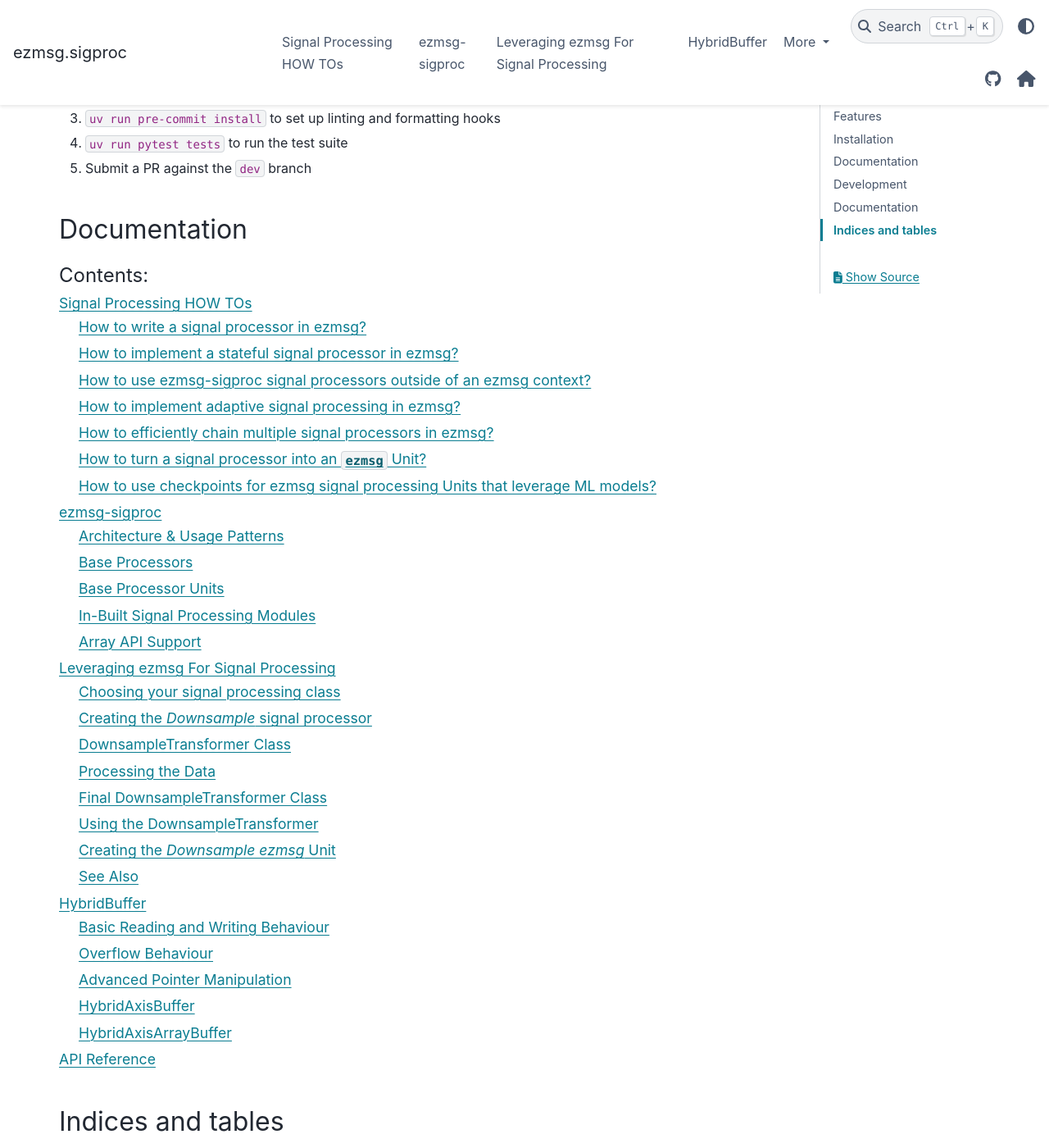
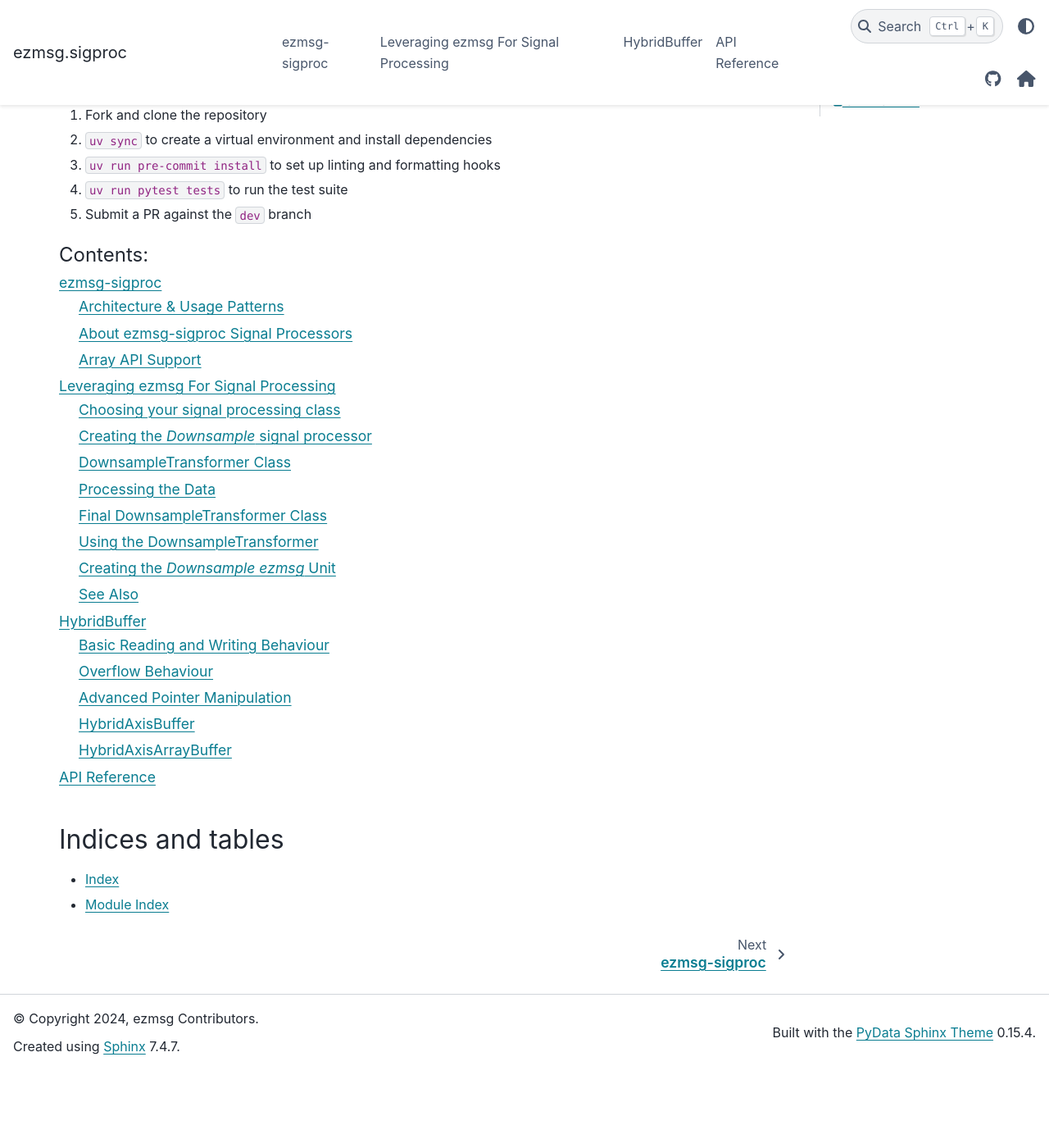
Before and after one commit to ezmsg-org/ezmsg-sigproc, a Sphinx documentation site: the page built from docs/source/index.md, in a window 1280 px wide and 1400 px high, scrolled down 1078 px. Shown: the whole window at 82% size. Built offline with Sphinx 7.4.7 and the PyData theme 0.15.4, drawn with Linux system fonts in a browser that asks for light colours; the version number could not be read and is left out; after the commit the page ends 2384 px from its top, so only the background shows below that; some of the changed text lies outside the part shown.

Commit message:
Significant restructuring of the docs, fixing dead links, removing redundant information, etc.

````diff
--- a/README.md
+++ b/README.md
@@ -10,8 +10,9 @@
 * **Windowing** - Sliding windows and buffering utilities
 * **Math operations** - Arithmetic, log, abs, difference, and more
 * **Signal generation** - Synthetic signal generators
+* More! Brows the API documentation for more details.
 
-All modules use `AxisArray` as the primary data structure for passing signals between components.
+All modules use [`AxisArray`](https://www.ezmsg.org/ezmsg/reference/API/axisarray.html) as the primary data structure for passing signals between components. The default data backend is NumPy, but other backends are supported via the Array API such as CuPy and MLX.
 
 ## Installation
 
--- a/docs/source/guides/explanations/sigproc.rst
+++ b/docs/source/guides/explanations/sigproc.rst
@@ -356,6 +356,6 @@
 See Also
 ********************************
 
-1. `Signal Processor Documentation <sigproc_processor_documentation>`_
-#. `Signal Processing Tutorial <../../tutorials/signalprocessing.html>`_
-#. `Signal Processing HOW TOs <../../how-tos/signalprocessing/main.html>`_
+#. :doc:`Signal Processing Tutorial <../tutorials/signalprocessing>` — end-to-end walkthrough building a processor and Unit
+#. `ezmsg-baseproc documentation <https://www.ezmsg.org/ezmsg-baseproc/>`_ — base class API reference and implementation guide
+#. :doc:`ezmsg-sigproc API reference <../../api/index>` — autogenerated reference for all sigproc modules
--- a/docs/source/guides/how-tos/signalprocessing/adaptive.rst
+++ /dev/null
@@ -1,4 +0,0 @@
-How to implement adaptive signal processing in ezmsg?
-#######################################################
-
-(under construction)
--- a/docs/source/guides/how-tos/signalprocessing/checkpoint.rst
+++ /dev/null
@@ -1,4 +0,0 @@
-How to use checkpoints for ezmsg signal processing Units that leverage ML models?
-######################################################################################
-
-(under construction)
--- a/docs/source/guides/how-tos/signalprocessing/composite.rst
+++ /dev/null
@@ -1,6 +0,0 @@
-How to efficiently chain multiple signal processors in ezmsg?
-#############################################################
-
-For general composite processor implementation guidance, see the `ezmsg-baseproc documentation <https://www.ezmsg.org/ezmsg-baseproc/guides/ProcessorsBase.html>`_.
-
-(under construction)
--- a/docs/source/guides/how-tos/signalprocessing/content-signalprocessing.rst
+++ /dev/null
@@ -1,13 +0,0 @@
-Signal Processing HOW TOs
-##########################
-
-.. toctree::
-    :maxdepth: 1
-
-    processor
-    stateful
-    standalone
-    adaptive
-    composite
-    unit
-    checkpoint
--- a/docs/source/guides/how-tos/signalprocessing/processor.rst
+++ /dev/null
@@ -1,8 +0,0 @@
-How to write a signal processor in ezmsg?
-#########################################
-
-For general processor implementation guidance, see the `ezmsg-baseproc documentation <https://www.ezmsg.org/ezmsg-baseproc/guides/ProcessorsBase.html>`_.
-
-For signal processing specific patterns, see the existing processors in ``ezmsg.sigproc`` as examples.
-
-(under construction)
--- a/docs/source/guides/how-tos/signalprocessing/standalone.rst
+++ /dev/null
@@ -1,4 +0,0 @@
-How to use ezmsg-sigproc signal processors outside of an ezmsg context?
-###############################################################################
-
-(under construction)
--- a/docs/source/guides/how-tos/signalprocessing/stateful.rst
+++ /dev/null
@@ -1,8 +0,0 @@
-How to implement a stateful signal processor in ezmsg?
-######################################################
-
-For general stateful processor implementation guidance, see the `ezmsg-baseproc documentation <https://www.ezmsg.org/ezmsg-baseproc/guides/ProcessorsBase.html>`_.
-
-For signal processing specific patterns using stateful processors, see implementations like ``ChebyshevFilterTransformer`` and ``WindowTransformer`` as examples.
-
-(under construction)
--- a/docs/source/guides/how-tos/signalprocessing/unit.rst
+++ /dev/null
@@ -1,41 +0,0 @@
-How to turn a signal processor into an ``ezmsg`` Unit?
-######################################################
-
-For general guidance on converting processors to ezmsg Units, see the `ezmsg-baseproc documentation <https://www.ezmsg.org/ezmsg-baseproc/guides/ProcessorsBase.html#implementing-a-custom-ezmsg-unit>`_.
-
-Example with Signal Processing
-------------------------------
-
-To convert a signal processor to an ``ezmsg`` Unit:
-
-1. **Define the Processor**: Create a class that inherits from the appropriate base class (e.g., ``BaseTransformer``, ``BaseStatefulTransformer``).
-2. **Implement the Processing Logic**: Override the ``_process`` method to implement the signal processing logic.
-3. **Create the Unit**: Inherit from the appropriate Unit base class (e.g., ``BaseTransformerUnit``).
-
-.. code-block:: python
-
-   import ezmsg.core as ez
-   from ezmsg.util.messages.axisarray import AxisArray
-   from ezmsg.baseproc import BaseTransformer, BaseTransformerUnit
-
-
-   class MyProcessorSettings(ez.Settings):
-       # Your settings here
-       pass
-
-
-   class MyProcessor(BaseTransformer[MyProcessorSettings, AxisArray, AxisArray]):
-       def _process(self, message: AxisArray) -> AxisArray:
-           # Your signal processing logic here
-           return message
-
-
-   class MyUnit(BaseTransformerUnit[
-           MyProcessorSettings,
-           AxisArray,
-           AxisArray,
-           MyProcessor,
-       ]):
-       SETTINGS = MyProcessorSettings
-
-(under construction)
--- a/docs/source/guides/sigproc/architecture.rst
+++ b/docs/source/guides/sigproc/architecture.rst
@@ -33,9 +33,10 @@
 Where to Learn Next
 -------------------
 
-* Study the :doc:`base` page to master the processor architecture.
+* Read the :doc:`../explanations/sigproc` explainer to master the processor architecture.
+* Follow the :doc:`../tutorials/signalprocessing` to build a processor and Unit from scratch.
+* See the `ezmsg-baseproc documentation <https://www.ezmsg.org/ezmsg-baseproc/>`_ for the base class API and implementation details.
 * Explore unit tests in the repository for hands-on examples of composing processors and Units.
 * Review the `ezmsg framework <https://www.ezmsg.org>`_ to understand the surrounding ecosystem.
-* Experiment with the code—try running processors standalone and then integrate them into a small pipeline to observe the trade-offs firsthand.
 
 This approach equips newcomers to choose the right level of abstraction—raw processor, Unit wrapper, or full pipeline—based on the demands of their analysis or streaming application.
--- a/docs/source/guides/sigproc/base.rst
+++ /dev/null
@@ -1,15 +0,0 @@
-Base Processors
-===============
-
-The base processor classes are provided by the ``ezmsg-baseproc`` package and re-exported from ``ezmsg.sigproc.base`` for backwards compatibility.
-
-For detailed documentation on the base processor architecture, see the `ezmsg-baseproc documentation <https://www.ezmsg.org/ezmsg-baseproc/>`_.
-
-.. note::
-   New code should import directly from ``ezmsg.baseproc`` instead of ``ezmsg.sigproc.base``.
-
-API Reference
--------------
-
-The following classes are re-exported from ``ezmsg.baseproc``.
-See the :doc:`ezmsg.sigproc.base API page </api/generated/ezmsg.sigproc.base>` for the full reference.
--- a/docs/source/guides/sigproc/content-sigproc.rst
+++ b/docs/source/guides/sigproc/content-sigproc.rst
@@ -1,27 +1,9 @@
 ezmsg-sigproc
 ===============
-
-Timeseries signal processing implementations in ezmsg, leveraging numpy and scipy.
-Most of the methods and classes in this extension are intended to be used in building signal processing pipelines.
-They use :class:`ezmsg.util.messages.axisarray.AxisArray` as the primary data structure for passing signals between components.
-The message's data are typically NumPy arrays, though many transformers support the
-:doc:`Array API standard <../explanations/array_api>` for use with CuPy, PyTorch, and other backends.
-
-.. note::
-
-   Some generators might yield valid :class:`AxisArray` messages with ``.data`` size of 0.
-   This may occur when the generator receives inadequate data to produce a valid output, such as when windowing or buffering.
-
-`ezmsg-sigproc` contains two types of modules:
-
-- base processors and units that provide fundamental building blocks for signal processing pipelines
-- in-built signal processing modules that implement common signal processing techniques
 
 .. toctree::
     :maxdepth: 1
 
     architecture
-    base
-    units
-    processors
+    ../explanations/sigproc
     ../explanations/array_api
--- a/docs/source/guides/sigproc/processors.rst
+++ /dev/null
@@ -1,149 +0,0 @@
-In-Built Signal Processing Modules
-======================================================
-
-Here is the API reference for the in-built signal processing modules included in the `ezmsg-sigproc` extension.
-
-ezmsg.sigproc.activation
---------------------------
-
-.. automodule:: ezmsg.sigproc.activation
-    :members:
-
-
-ezmsg.sigproc.affinetransform
--------------------------------
-
-.. automodule:: ezmsg.sigproc.affinetransform
-    :members:
-
-
-ezmsg.sigproc.aggregate
--------------------------
-
-.. automodule:: ezmsg.sigproc.aggregate
-    :members:
-    :undoc-members:
-
-
-ezmsg.sigproc.bandpower
--------------------------
-
-.. automodule:: ezmsg.sigproc.bandpower
-    :members:
-
-
-ezmsg.sigproc.filter
-----------------------
-
-.. automodule:: ezmsg.sigproc.filter
-    :members:
-
-ezmsg.sigproc.butterworthfilter
----------------------------------
-
-.. automodule:: ezmsg.sigproc.butterworthfilter
-    :members:
-
-
-ezmsg.sigproc.decimate
-------------------------
-
-.. automodule:: ezmsg.sigproc.decimate
-    :members:
-
-
-ezmsg.sigproc.denormalize
-------------------------
-
-.. automodule:: ezmsg.sigproc.denormalize
-    :members:
-
-
-ezmsg.sigproc.downsample
---------------------------
-
-.. automodule:: ezmsg.sigproc.downsample
-    :members:
-
-
-ezmsg.sigproc.ewmfilter
--------------------------
-
-.. automodule:: ezmsg.sigproc.ewmfilter
-    :members:
-
-
-ezmsg.sigproc.math
------------------------
-
-.. automodule:: ezmsg.sigproc.math.clip
-    :members:
-
-.. automodule:: ezmsg.sigproc.math.difference
-    :members:
-
-.. automodule:: ezmsg.sigproc.math.invert
-    :members:
-
-.. automodule:: ezmsg.sigproc.math.log
-    :members:
-
-.. automodule:: ezmsg.sigproc.math.scale
-    :members:
-
-
-ezmsg.sigproc.sampler
------------------------
-
-.. automodule:: ezmsg.sigproc.sampler
-    :members:
-
-
-ezmsg.sigproc.scaler
-----------------------
-
-.. automodule:: ezmsg.sigproc.scaler
-    :members:
-
-
-ezmsg.sigproc.signalinjector
-------------------------------
-
-.. automodule:: ezmsg.sigproc.signalinjector
-    :members:
-
-
-ezmsg.sigproc.slicer
------------------------
-
-.. automodule:: ezmsg.sigproc.slicer
-    :members:
-
-
-ezmsg.sigproc.spectrum
-------------------------
-
-.. automodule:: ezmsg.sigproc.spectrum
-    :members:
-    :undoc-members:
-
-
-ezmsg.sigproc.spectrogram
----------------------------
-
-.. automodule:: ezmsg.sigproc.spectrogram
-    :members:
-
-
-ezmsg.sigproc.synth
----------------------
-
-.. automodule:: ezmsg.sigproc.synth
-    :members:
-
-
-ezmsg.sigproc.window
-----------------------
-
-.. automodule:: ezmsg.sigproc.window
-    :members:
--- a/docs/source/guides/sigproc/units.rst
+++ /dev/null
@@ -1,29 +0,0 @@
-Base Processor Units
-=============================
-
-Here is the API for the base processor ezmsg ``Unit``\ s included in the `ezmsg-sigproc` extension. For more detailed information on the design decisions behind these base units, please refer to the :doc:`ezmsg-sigproc explainer <../../explanations/sigproc>`.
-
-.. autoclass:: ezmsg.sigproc.base.BaseProducerUnit
-   :members:
-   :show-inheritance:
-   :inherited-members:
-
-.. autoclass:: ezmsg.sigproc.base.BaseProcessorUnit
-   :members:
-   :show-inheritance:
-   :inherited-members:
-
-.. autoclass:: ezmsg.sigproc.base.BaseConsumerUnit
-   :members:
-   :show-inheritance:
-   :inherited-members:
-
-.. autoclass:: ezmsg.sigproc.base.BaseTransformerUnit
-   :members:
-   :show-inheritance:
-   :inherited-members:
-
-.. autoclass:: ezmsg.sigproc.base.BaseAdaptiveTransformerUnit
-   :members:
-   :show-inheritance:
-   :inherited-members:
--- a/docs/source/index.md
+++ b/docs/source/index.md
@@ -1,13 +1,10 @@
 ```{include} ../../README.md
 ```
-
-## Documentation
 
 ```{toctree}
 :maxdepth: 2
 :caption: Contents:
 
-guides/how-tos/signalprocessing/content-signalprocessing
 guides/sigproc/content-sigproc
 guides/tutorials/signalprocessing
 guides/HybridBuffer
--- a/pyproject.toml
+++ b/pyproject.toml
@@ -13,8 +13,8 @@
 dynamic = ["version"]
 dependencies = [
   "array-api-compat>=1.11.1",
-  "ezmsg[axisarray]>=3.7.2",
-  "ezmsg-baseproc>=1.5.0",
+  "ezmsg[axisarray]>=3.7.3",
+  "ezmsg-baseproc>=1.5.1",
   "mlx>=0.18.0; sys_platform == 'darwin' and platform_machine == 'arm64'",
   "numba>=0.61.0",
   "numpy>=1.26.0",
````
